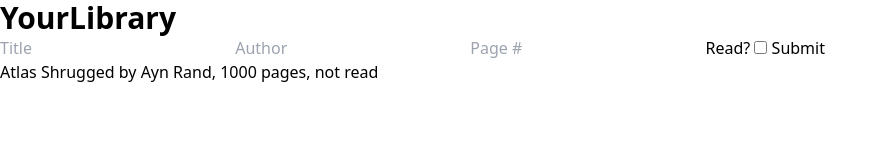
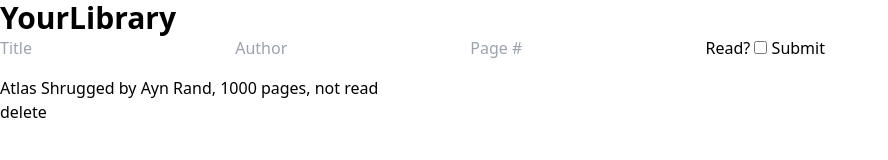
Before and after one commit to supersakana/lib, a plain HTML site: page index.html in a window 1280 px wide. Shown: the whole page, without its empty margins (0-888 px from the left). Drawn offline with nearby package versions, Linux system fonts and the light colour scheme.

Commit message:
added delete button to library list item (not functioning yet)

```diff
--- a/app.js
+++ b/app.js
@@ -32,11 +32,18 @@ function addBookToLibrary(book) {
   myLibrary.push(book)
 }
 
-// appends book to the DOM as li
+// appends book to the DOM as li along with remove button
 function appendBook(book) {
-    li = document.createElement('li')
-    li.appendChild(document.createTextNode(`${book.info()}`))
+    let li = document.createElement('li')
+    let p = document.createElement('p')
+    let removeBtn = document.createElement('button')
+
+    p.innerHTML = `${book.info()}`
+    removeBtn.innerHTML = 'delete'
+
     ul.append(li);
+    li.append(p);
+    li.append(removeBtn)
 }
 
 // clears form inputs after submission
--- a/index.html
+++ b/index.html
@@ -22,7 +22,7 @@
 
             <button class="submit">Submit</button>
         </div>
-        <ul class="book-list"></ul>
+        <ul class="book-list my-4"></ul>
     </section>
 
     <script src="app.js"></script>
```
